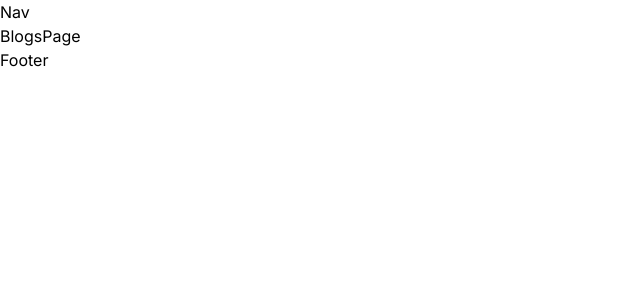
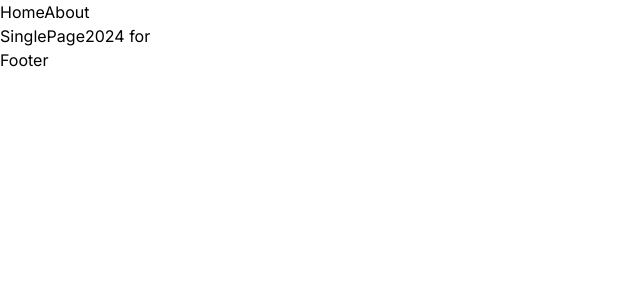
Before and after one commit to ROHAN-2497/ecommerce-new, a Next.js app: page /blogs in a window 1280 px wide. Shown: the top 300 px of the page, without its empty margins (0-640 px from the left). Built offline with nearby package versions, Linux system fonts and the light colour scheme.

Commit message:
Template LayOut PreRander for

```diff
--- /dev/null
+++ b/src/app/blogs/[[...segments]]/page.js
@@ -0,0 +1,10 @@
+import React from "react";
+
+const SinglePage = ({ params }) => {
+const {year, id} = params.segments || []
+return <div>
+    <h1>SinglePage{year || new Date().getFullYear()} for {id}</h1>
+  </div>;
+};
+
+export default SinglePage;
--- a/src/app/blogs/[id]/page.js
+++ /dev/null
@@ -1,7 +0,0 @@
-import React from "react";
-
-const SinglePage = ({ id }) => {
-  return <div></div>;
-};
-
-export default SinglePage;
--- a/src/app/blogs/page.js
+++ /dev/null
@@ -1,11 +0,0 @@
-import React from 'react';
-
-const BlogsPage = () => {
-    return (
-        <div>
-            <h1>BlogsPage</h1>
-        </div>
-    );
-};
-
-export default BlogsPage;
--- a/src/app/layout.js
+++ b/src/app/layout.js
@@ -1,18 +1,23 @@
 import { Inter } from "next/font/google";
 import "./globals.css";
+import Link from "next/link";
 
 const inter = Inter({ subsets: ["latin"] });
 
 export const metadata = {
-  title: "Create Next App",
+  title: "Home || Next App",
   description: "Generated by create next app",
 };
 
 export default function RootLayout({ children }) {
+  console.log("from RootLayout");
   return (
     <html lang="en">
       <body className={inter.className}>
-        <nav>Nav</nav>
+        <nav>
+          <Link href="/">Home</Link>
+          <Link href="/about">About</Link>
+        </nav>
         {children}
         <footer>Footer</footer>
       </body>
```
